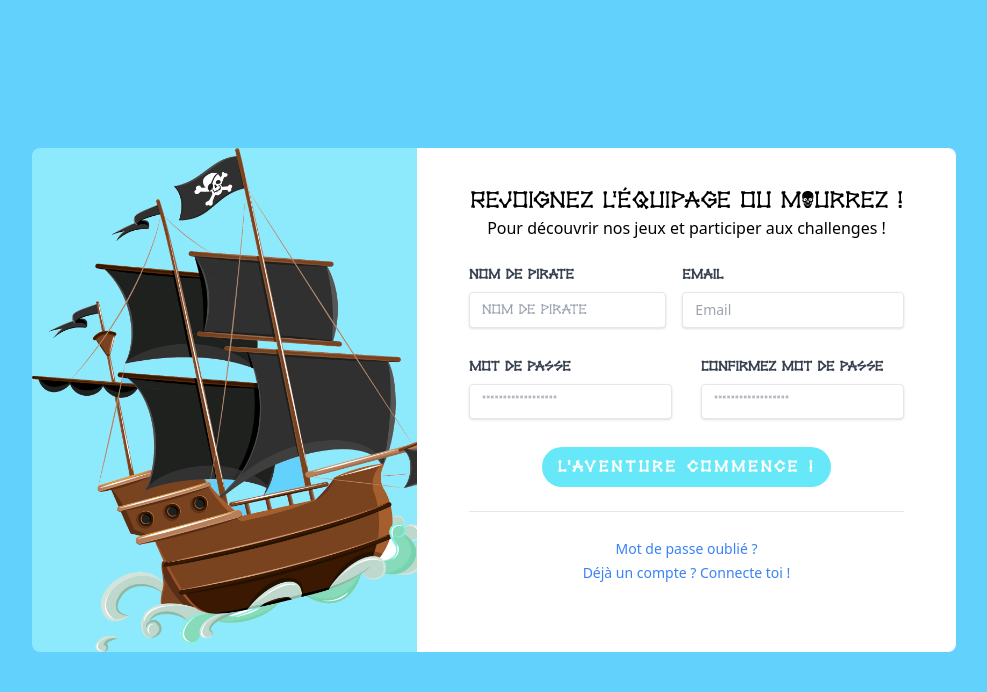
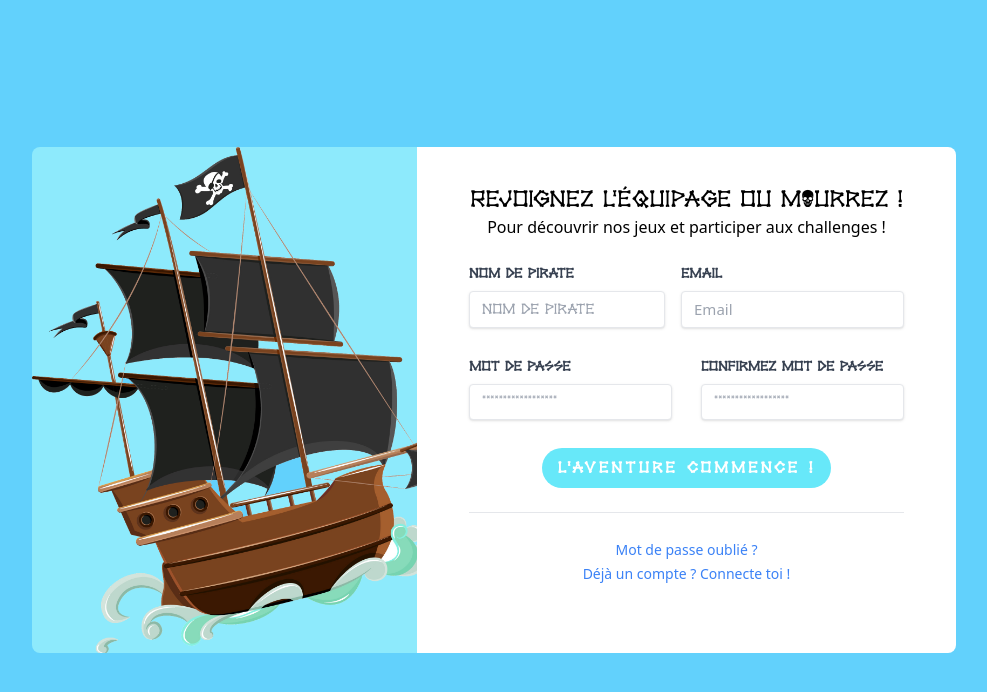
Before and after one commit to zozo404/projet_verazo, a PHP site: page /inscription.php in a window 1280 px wide. Shown: the top 692 px of the page, without its empty margins (146-1133 px from the left). Run offline with PHP 8.4, Linux system fonts and the light colour scheme; some libraries are stand-ins or nearby versions.

Commit message:
:fire: :art:

```diff
--- a/assets/css/connexion.css
+++ b/assets/css/connexion.css
@@ -13,3 +13,8 @@ body{
 .font-xbones{
     font-family: 'xbonesregular';
 }
+@media screen and (min-width:761px) {
+    #firstName{
+        font-size: 20px;
+    }
+}
--- a/assets/css/inscription.css
+++ b/assets/css/inscription.css
@@ -16,3 +16,8 @@ body{
 .font-xbones{
     font-family: 'xbonesregular';
 }
+@media screen and (min-width:761px) {
+    #firstName, #email{
+        font-size: 15px;
+    }
+}
--- a/inscription.php
+++ b/inscription.php
@@ -24,7 +24,7 @@
 					></div>
 					<!-- Col -->
 					<div class="w-full lg:w-7/12 bg-white p-5 rounded-lg lg:rounded-l-none font-bleu">
-						<h3 class="pt-4 text-2xl text-center font-xbones">Rejoignez l'équipage ou m}urrez !</h3>
+						<h3 class="pt-4 text-2xl text-center font-xbones">Rejoignez l'équipage ou mOurrez !</h3>
 						<p class="text-center">Pour découvrir nos jeux et participer aux challenges !</p>
 						<form class="px-8 pt-6 pb-8 mb-4 bg-white rounded">
 							<div class="mb-4 md:flex md:justify-between">
--- a/jeux.php
+++ b/jeux.php
@@ -4,7 +4,7 @@
     <meta charset="UTF-8">
     <meta http-equiv="X-UA-Compatible" content="IE=edge">
     <meta name="viewport" content="width=device-width, initial-scale=1.0">
-    <title>Présentation</title>
+    <title>Jeux</title>
     <link rel="icon" type="image/png" href="img/pirate-zoom.png"/>
     <link rel="stylesheet" href="assets/css/index.css">
     <link rel="stylesheet" href="assets/css/presentation.css">
@@ -43,6 +43,9 @@
             </div>
 
         </header>
+        <div id="Accueil" class="image-accueil">
+            <img class="image-accueil-pirate" src="./img/pirate.jpg">
+        </div>
             <div class="presentation-haut">
                 <p class="presentation-titre">
                     Choisissez l'épreuve que vous voulez faire
--- a/presentation.php
+++ b/presentation.php
@@ -41,6 +41,9 @@
             </div>
 
         </header>
+        <div id="Accueil" class="image-accueil">
+            <img class="image-accueil-pirate" src="./img/pirate.jpg">
+        </div>
             <div class="presentation-haut">
                 <p>
                     Qui sommes-nous ?
```
Also changed, not shown: connexion.php (+1 -12 lines).
